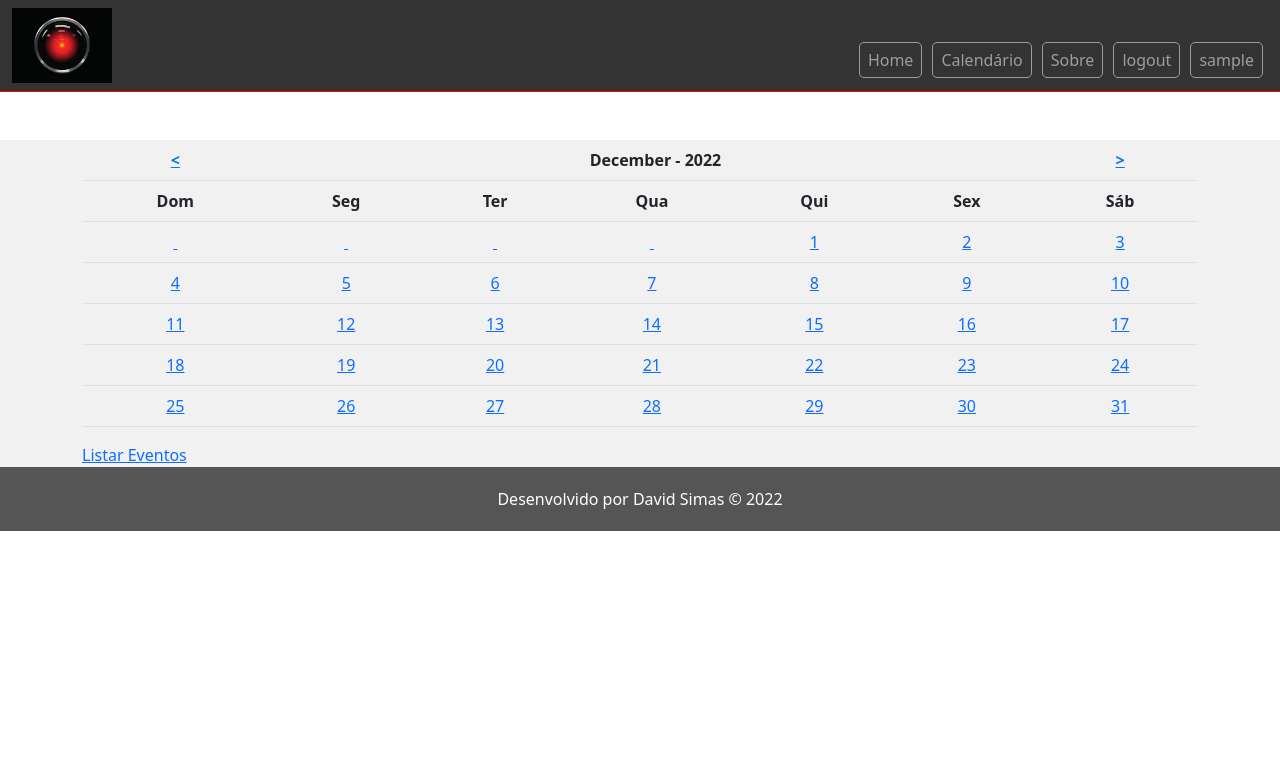
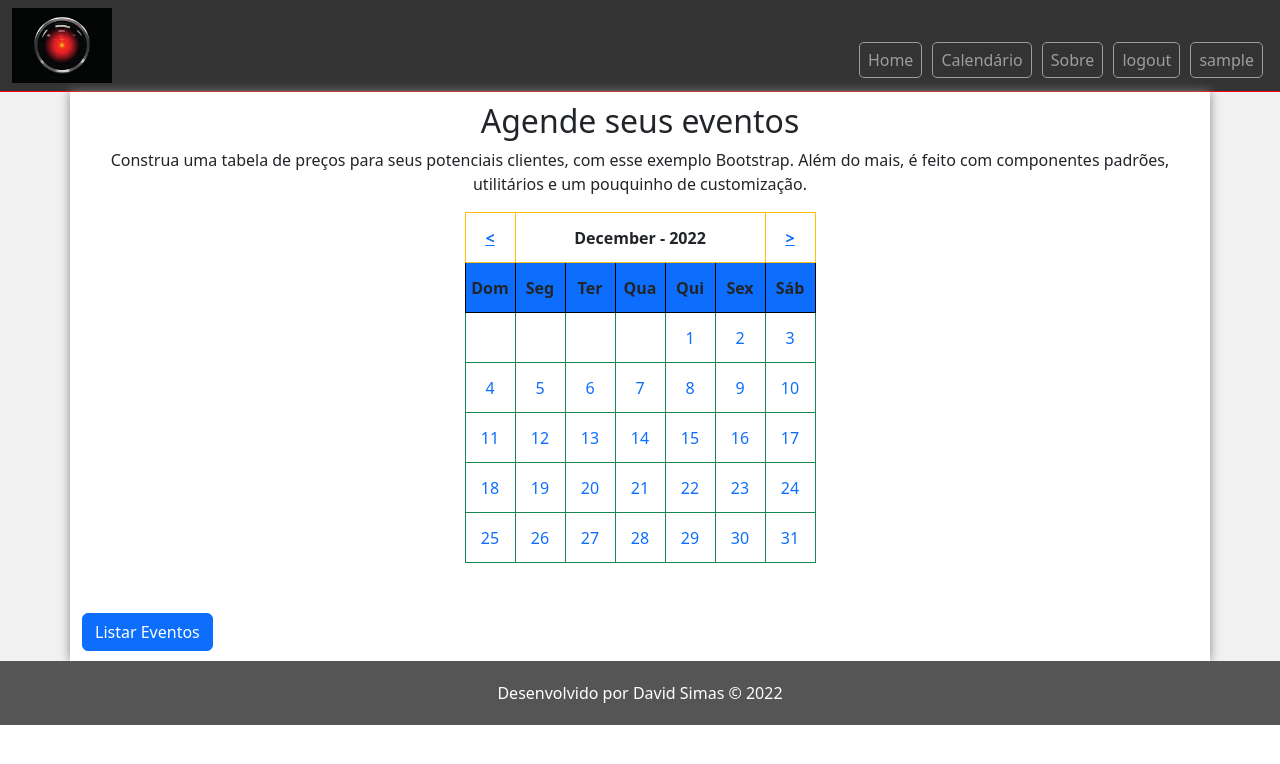
Before and after one commit to FelipeWeiss1992/Agenda, a Flask app: page /calendario in a window 1280 px wide. Shown: the top 764 px of the page. Run offline with Flask 2, Linux system fonts and the light colour scheme; the visitor is signed in with stand-in values (Sample User, id 1); some libraries are stand-ins or nearby versions.

Commit message:
Trabalhando no Layout calendario.html

```diff
--- a/app/static/css/style.css
+++ b/app/static/css/style.css
@@ -51,6 +51,55 @@ main {
     box-shadow: 0px 0px 10px 0px #ffc107;
 }
 
+/* calendario */
+
+.row {
+    display: flex;
+    justify-content: center;
+}
+
+#tabela {
+    margin-bottom: 50px;
+    display: flex;
+    justify-content: center;
+}
+
+#tabela thead tr th {
+    border: 1px solid #ffc107;
+    border-radius: 15px;
+    height: 50px;
+
+}
+
+#tabela tbody tr th {
+    background: #0d6efd;
+    width: 50px;
+    height: 50px;
+    border: 1px solid #000;
+
+}
+
+#tabela tbody tr td {
+    border: 1px solid #198754;
+    width: 50px;
+    height: 50px;
+}
+
+#tabela tbody tr td a {
+    text-decoration: none;
+}
+
+#tabela tbody tr td a:hover {
+    background: #0d6efd;
+}
+
+
+
+
+
+
+
+
 /* footer */
 #footer-area {
     background: #555555;
--- a/app/templates/calendario.html
+++ b/app/templates/calendario.html
@@ -1,10 +1,18 @@
 {% extends "index.html" %}
 {% block conteudo %}
 
-        <main class="container">
+<div class="container" id="main-area">
 
-            <table class="table mt-5">
-
+    <div class="container" id="#conteudo-titulo">
+        <div class="text-center">
+            <h2>Agende seus eventos</h2>
+            <p>Construa uma tabela de preços para seus potenciais clientes, com esse exemplo Bootstrap. Além do mais, é feito com componentes padrões, utilitários e um pouquinho de customização.</p>
+        </div>
+    </div><!-- container -->
+    <div class="container" id="#conteudo-calendario">
+        <div class="row">
+            <div id="tabela">
+                <table>
                     <thead>
                         <tr>
                         <th colspan="1" class="text-center"><a href="#"> < </a></th>
@@ -12,7 +20,6 @@
                         <th colspan="1" class="text-center"><a href="#"> > </a></th>
                         </tr>
                     </thead>
-
                     <tbody>
                         <tr>
                             {% for dias_ext in dias_da_semana %}
@@ -24,7 +31,7 @@
                             <tr>
                             {% for dias in semanas %}
                                 {% if dias != 0 %}
-                                <td class="text-center" id="i_dia{{ dias }}" name="c_dia{{ dias }}"><a href="/evento/{{ dias }}/{{ mes }}/{{ ano }}">{{ dias }}</a></td>
+                                    <td class="text-center" id="i_dia" name="c_dia{{ dias }}"><a id="a_dia" href="/evento/{{ dias }}/{{ mes }}/{{ ano }}">{{ dias }}</a></td>
                                 {% else %}
                                     <td class="text-center" id="i_dia" name="c_dia"><a href="#">&nbsp;</a></td>
                                 {% endif %}
@@ -33,11 +40,16 @@
                         {% endfor %}
                     </tbody>
                 </table>
-
+            </div><!-- col-4 -->
+        </div><!-- row -->
+    </div><!-- container -->
+    <div class="container">
+        <div class="row">
             <div>
-                <a href="/listar_eventos">Listar Eventos</a>
+                <button type="button" class="btn btn-md btn-primary" onclick = "window.location.href='/listar_eventos';">Listar Eventos</button>
             </div>
-
-        </main>
+        </div>
+    </div>
+</div><!-- main-area -->
 
 {% endblock %}
```
Lines whose indentation alone changed are shown as unchanged.
